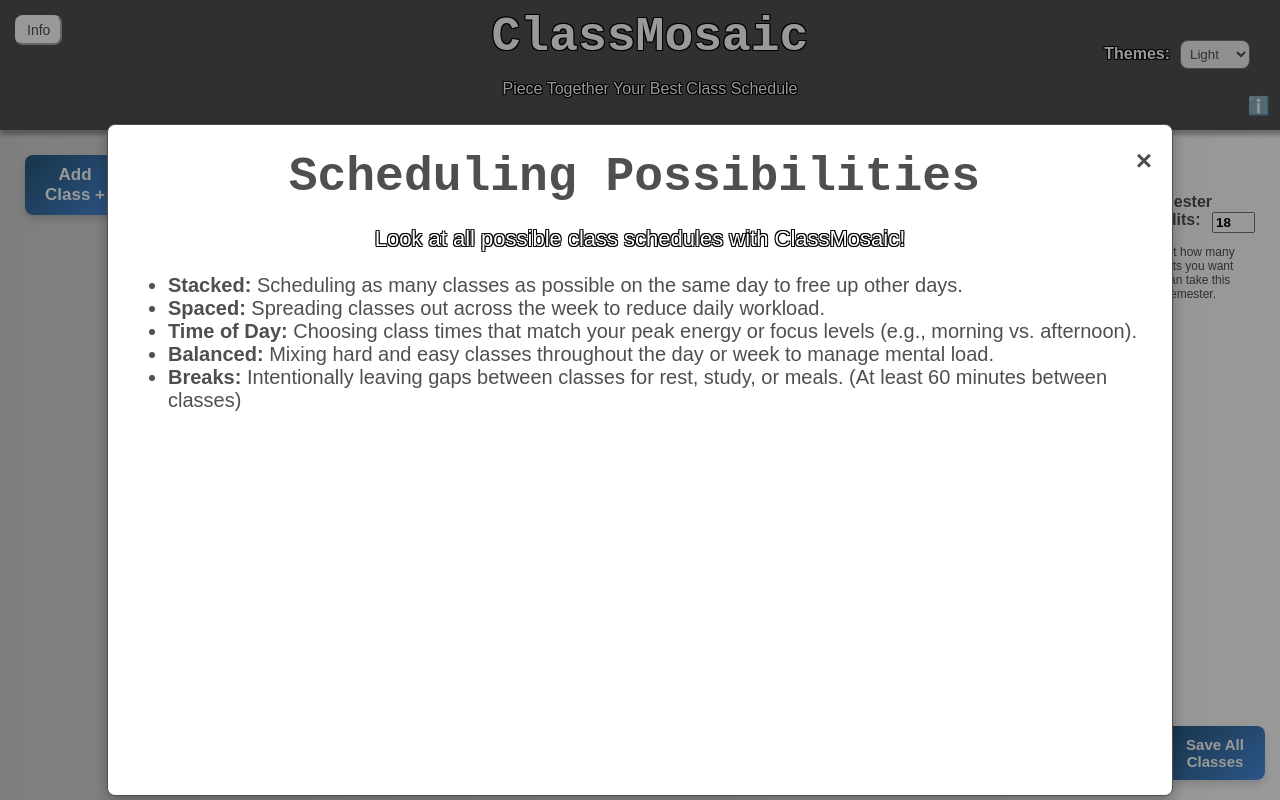
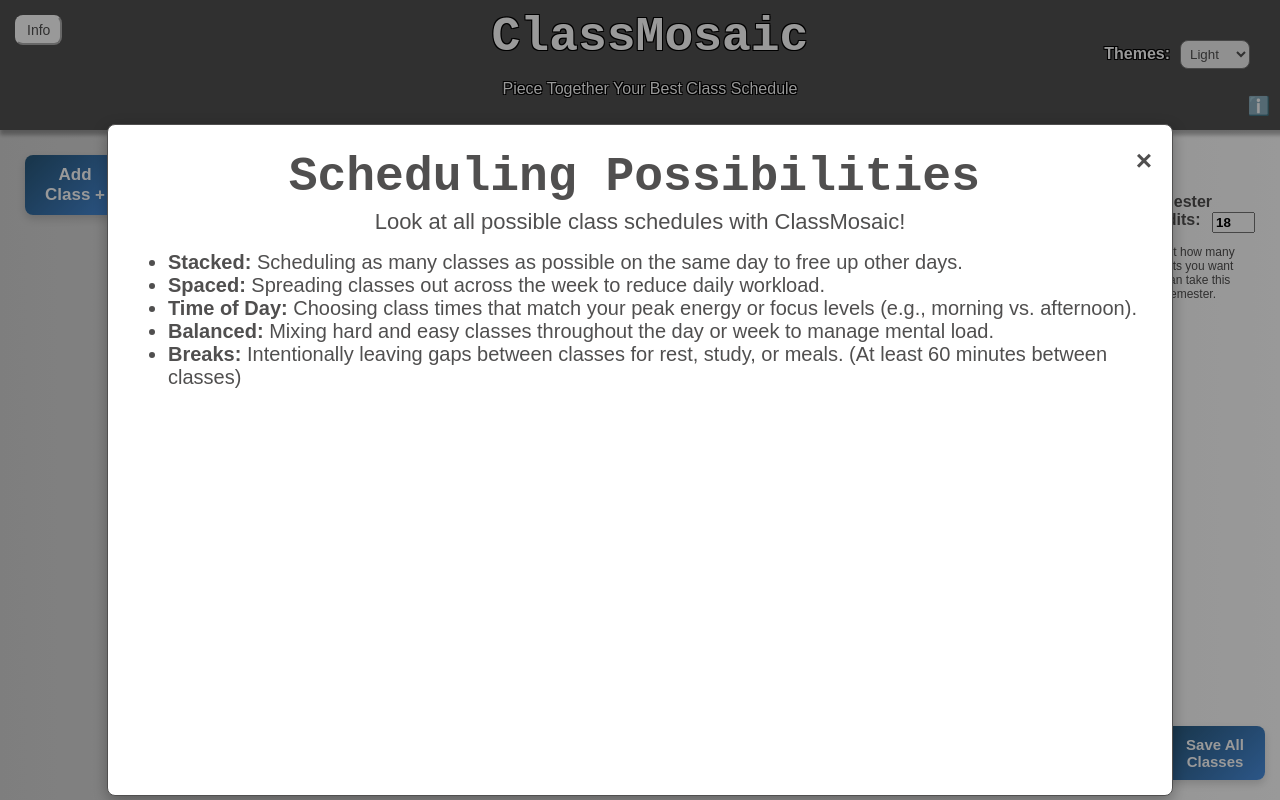
Before and after one commit to madisonjmiller/class-mosaic, a React (Create React App) app: page / in a window 1280 px wide. Both pictures are taken after a click on the button "Info". Built offline with nearby package versions, Linux system fonts and the light colour scheme.

Commit message:
Update InfoModal.js info-description

```diff
--- a/src/components/InfoModal.js
+++ b/src/components/InfoModal.js
@@ -21,7 +21,7 @@
               &times;
             </span>
             <h2>Scheduling Possibilities</h2>
-            <p className="info-description">Look at all possible class schedules with ClassMosaic!</p>
+            <div className="info-description">Look at all possible class schedules with ClassMosaic!</div>
             <ul>
               <li>
                 <strong>Stacked:</strong> Scheduling as many classes as possible on the same day to free up other days.
```
